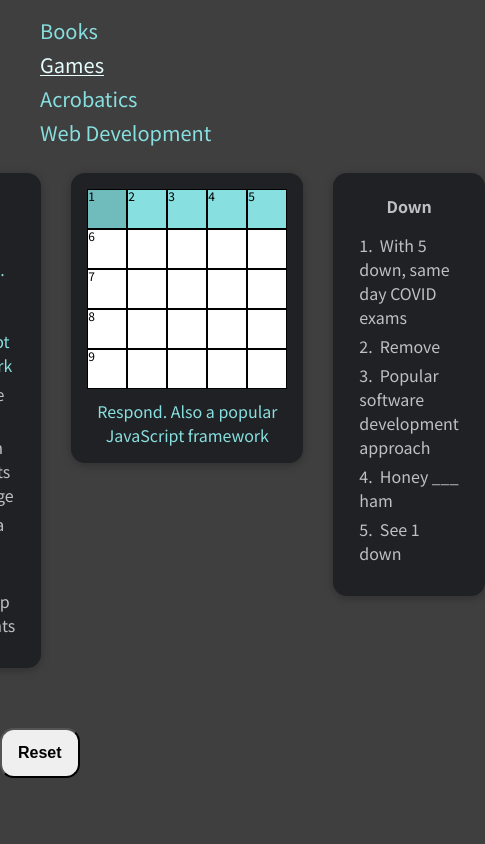
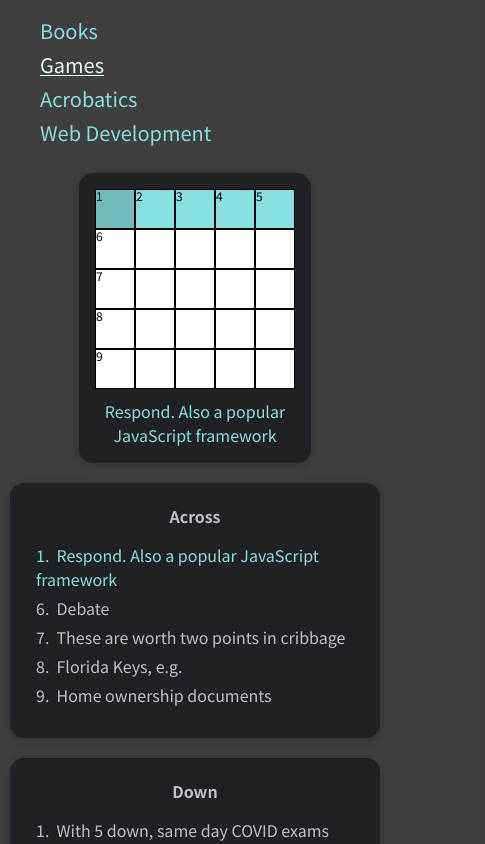
Before and after one commit to bka04/bka, a React (Create React App) app: page /games in a window 390 px wide. Shown: the top 844 px of the page, 485 px wide, since content can reach past the window. Built offline with nearby package versions, Linux system fonts and the light colour scheme.

Commit message:
Make crossword cards responsive

```diff
--- a/src/components/Games/Crossword.css
+++ b/src/components/Games/Crossword.css
@@ -12,3 +12,16 @@
 .crosswordGridCard {
   flex: 0 1;
 }
+
+@media (max-width: 650px) {
+  .crosswordGridCard {
+    order: -1;
+  }
+}
+
+@media (max-width: 650px) {
+  .crosswordContent {
+    flex-wrap: wrap;
+    gap: 0px;
+  }
+}
```
